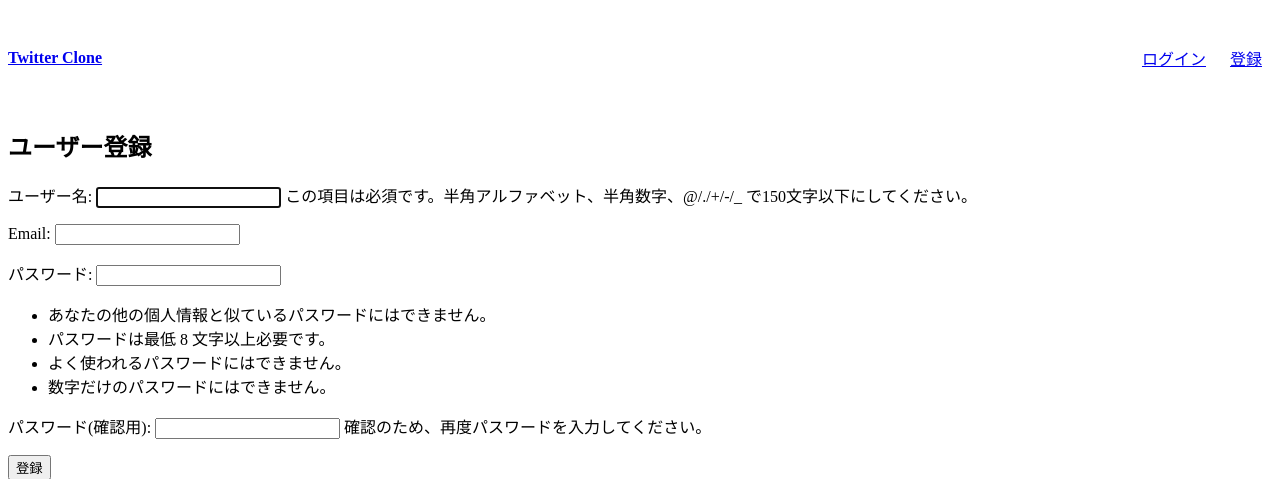
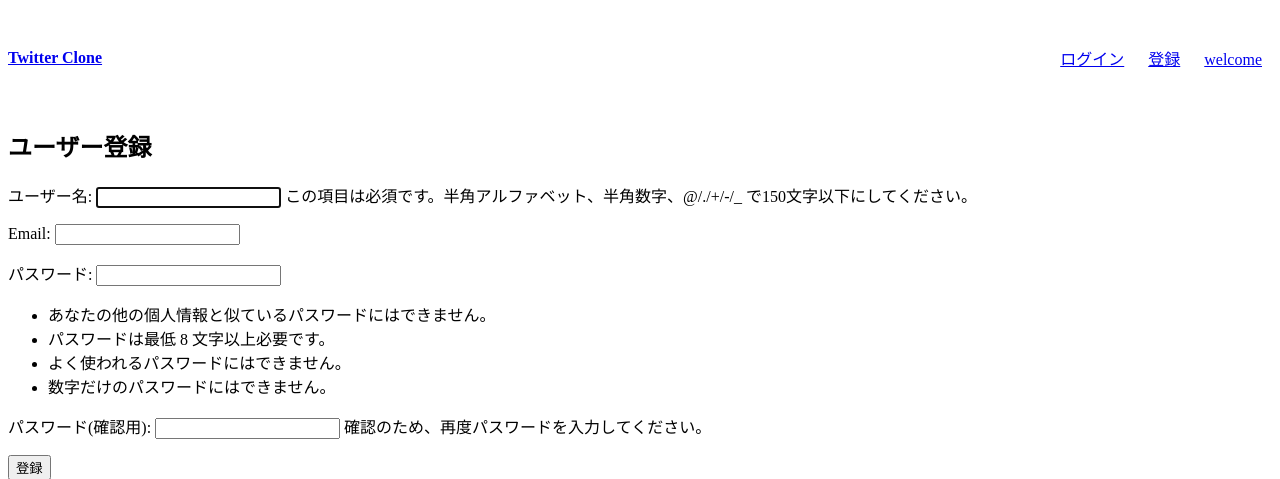
Before and after one commit to shinonome-inc/backend-final-assignment-bun, a Django app: page /accounts/signup/ in a window 1280 px wide. Shown: the top 479 px of the page. Run offline with Django 4.2, Linux system fonts and the light colour scheme.

Commit message:
topを無理やり付け加えた

```diff
--- a/accounts/templates/base.html
+++ b/accounts/templates/base.html
@@ -17,6 +17,7 @@
       <ul class="menu-group">
         <li class="menu-item"><a href="#">ログイン</a></li>
         <li class="menu-item"><a href="{% url 'accounts:signup' %}">登録</a></li>
+        <li class="menu-item"><a href="{% url 'welcome:top' %}">welcome</a></li>
       </ul>
     </nav>
   </header>
--- a/accounts/views.py
+++ b/accounts/views.py
@@ -25,4 +25,4 @@ class SignUpView(CreateView):
             login(self.request, user)
             return response
         else:
-            return reverse("welcome")
+            return reverse("welcome:top")
--- a/welcome/urls.py
+++ b/welcome/urls.py
@@ -5,5 +5,5 @@ from . import views
 
 app_name = "welcome"
 urlpatterns = [
-    path("", TemplateView.as_view(template_name="welcome/index.html")),
+    path("", TemplateView.as_view(template_name="welcome/index.html"), name="top"),
 ]
```
